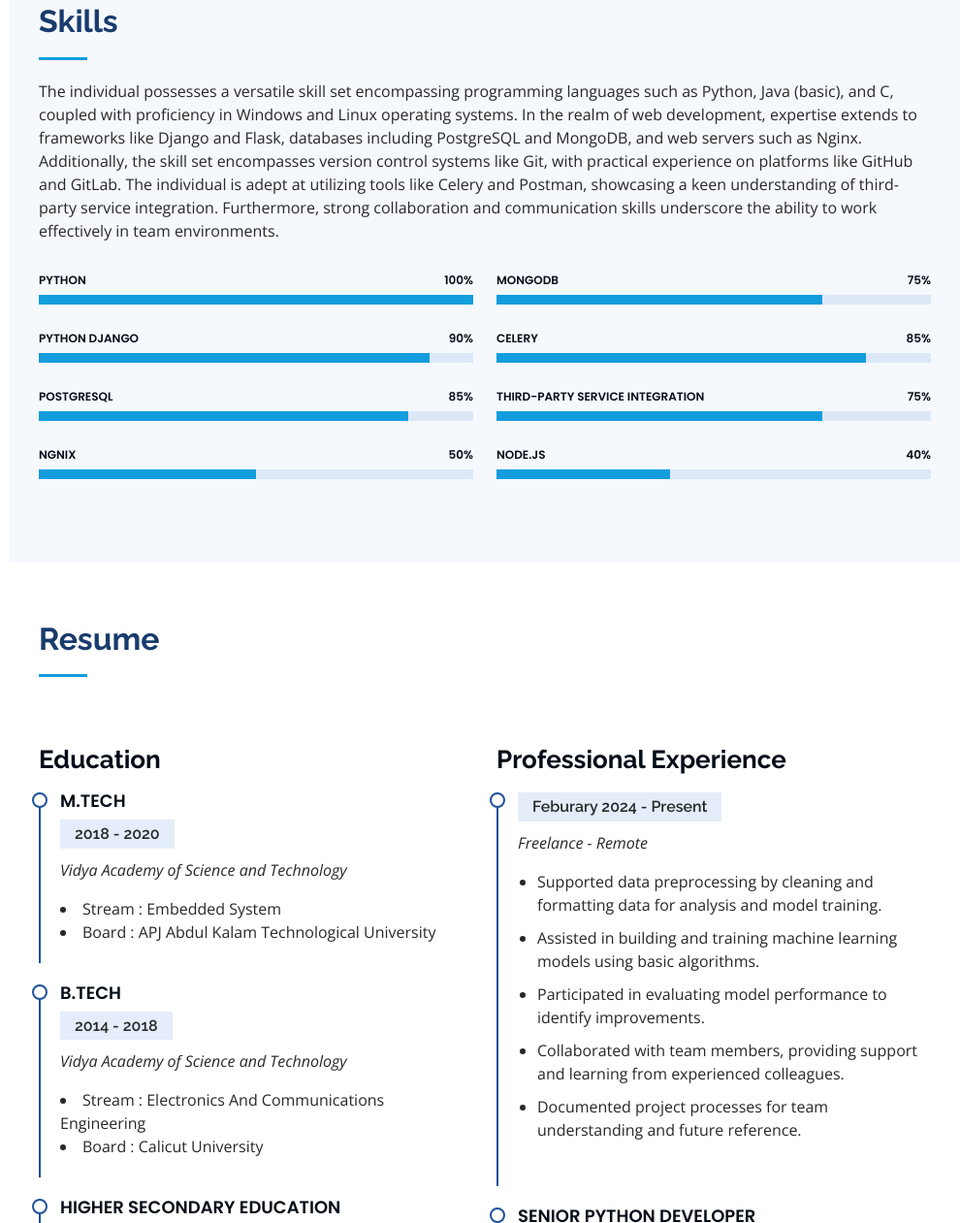
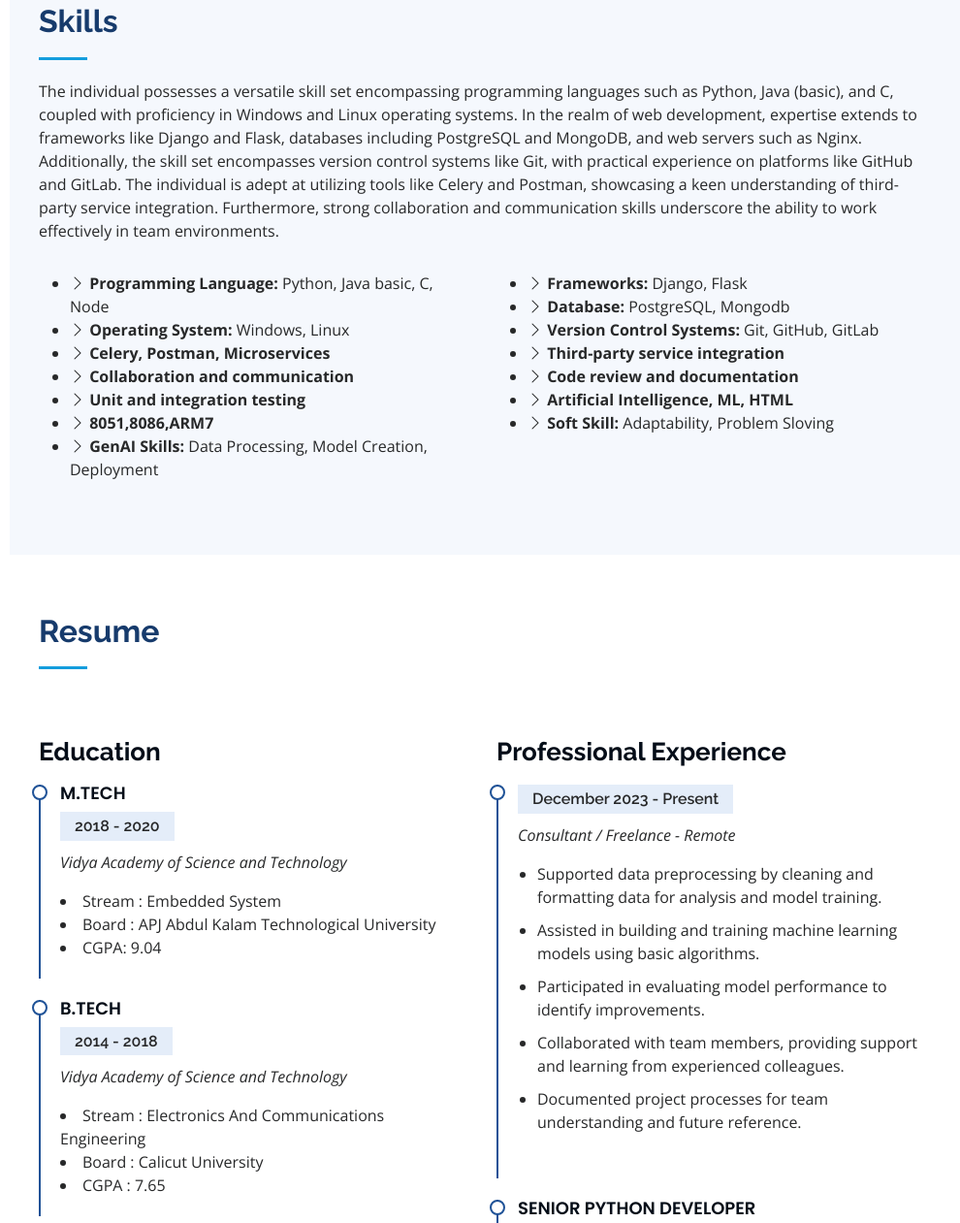
Before and after one commit to shilpacvenugopal/github.io, a plain HTML site: page index.html in a window 1280 px wide. Shown: the part 1641-2902 px from the top of the page at 97% size, without its empty margins (290-1280 px from the left). Drawn offline with nearby package versions, Linux system fonts and the light colour scheme.

Commit message:
updates till july7th 2024

```diff
--- a/index.html
+++ b/index.html
@@ -75,7 +75,7 @@
   <section id="hero" class="d-flex flex-column justify-content-center align-items-center">
     <div class="hero-container" data-aos="fade-in">
       <h1>Shilpa C Venugopal</h1>
-      <p>I'm <span class="typed" data-typed-items=" Software Developer Python, Software Developer Node"></span></p>
+      <p>I'm <span class="typed" data-typed-items=" Software Developer Python, Software Developer Node,Software Developer GenAI"></span></p>
     </div>
   </section><!-- End Hero -->
 
@@ -118,7 +118,6 @@
               </div>
               <div class="col-lg-6">
                 <ul>
-                  <li><i class="bi bi-chevron-right"></i> <strong>Age:</strong> <span>26</span></li>
                   <li><i class="bi bi-chevron-right"></i> <strong>Degree:</strong> <span> M.Tech</span></li>
                   <li><i class="bi bi-chevron-right"></i> <strong>Email:</strong>
                     <span>shilpacvenugopal1997@gmail.com</span>
@@ -146,19 +145,47 @@
              a keen understanding of third-party service integration.
             Furthermore, strong collaboration and communication skills underscore the ability to work effectively in team environments.</p>
         </div>
+        <div class="row">
+          <div class="col-lg-6">
+            <ul>
+              <li><i class="bi bi-chevron-right"></i> <strong>Programming Language: </strong> <span>Python, Java basic, C, Node</span></li>
+              <li><i class="bi bi-chevron-right"></i> <strong>Operating System: </strong> <span>Windows, Linux</span></li>
+              <li><i class="bi bi-chevron-right"></i> <strong>Celery, Postman, Microservices</strong> </li>
+              <li><i class="bi bi-chevron-right"></i> <strong>Collaboration and communication</strong></li>
+              <li><i class="bi bi-chevron-right"></i> <strong>Unit and integration testing</strong></li>
+              <li><i class="bi bi-chevron-right"></i> <strong>8051,8086,ARM7</strong> </li>
+              <li><i class="bi bi-chevron-right"></i> <strong>GenAI Skills:</strong> <span> Data Processing, Model Creation, Deployment</span></li>
 
-        <div class="row skills-content">
+            </ul>
+          </div>
+          <div class="col-lg-6">
+            <ul>
+              <li><i class="bi bi-chevron-right"></i> <strong>Frameworks:</strong> <span>Django, Flask</span></li>
+              <li><i class="bi bi-chevron-right"></i> <strong>Database:</strong> <span> PostgreSQL, Mongodb</span></li>
+              <li><i class="bi bi-chevron-right"></i> <strong>Version Control Systems:</strong>
+                <span>Git, GitHub, GitLab</span>
+              <li><i class="bi bi-chevron-right"></i> <strong>Third-party service integration</strong> </li>
+              <li><i class="bi bi-chevron-right"></i> <strong>Code review and documentation</strong></li>
+              <li><i class="bi bi-chevron-right"></i> <strong>Artificial Intelligence, ML, HTML</strong> </li>
+              <li><i class="bi bi-chevron-right"></i> <strong>Soft Skill:</strong> <span> Adaptability, Problem
+                Sloving</span></li>
+
+              </li>
+            </ul>
+          </div>
+        </div>
+
+        <!-- <div class="row skills-content">
 
           <div class="col-lg-6" data-aos="fade-up">
 
             <div class="progress">
-              <span class="skill">Python  <i class="val">100%</i></span>
+              <span class="skill">Python <i class="val">100%</i></span>
               <div class="progress-bar-wrap">
                 <div class="progress-bar" role="progressbar" aria-valuenow="100" aria-valuemin="0" aria-valuemax="100">
                 </div>
               </div>
             </div>
-
             <div class="progress">
               <span class="skill">Python Django <i class="val">90%</i></span>
               <div class="progress-bar-wrap">
@@ -220,7 +247,7 @@
 
           </div>
 
-        </div>
+        </div> -->
 
       </div>
     </section><!-- End Skills Section -->
@@ -243,6 +270,7 @@
               <p><em>Vidya Academy of Science and Technology</em></p>
               <li>Stream : Embedded System</li>
               <li>Board : APJ Abdul Kalam Technological University</li>
+              <li>CGPA: 9.04</li>
             </div>
             <br>
             <div class="resume-item">
@@ -251,6 +279,8 @@
               <p><em>Vidya Academy of Science and Technology</em></p>
               <li>Stream : Electronics And Communications Engineering</li>
               <li>Board : Calicut University</li>
+              <li>CGPA : 7.65</li>
+
             </div>
             <br>
             <div class="resume-item">
@@ -272,8 +302,8 @@
 
             <div class="resume-item">
               <h4></h4>
-              <h5>Feburary 2024 - Present</h5>
-              <p><em>Freelance - Remote</em></p>
+              <h5>December 2023 - Present</h5>
+              <p><em>Consultant / Freelance - Remote</em></p>
               <ul>
                 <li>Supported data preprocessing by cleaning and formatting data for analysis and model training.</li>
                 <li>Assisted in building and training machine learning models using basic algorithms.</li>
@@ -322,6 +352,10 @@
         <div class="col-lg-12" data-aos="fade-up" data-aos-delay="100">
           <div class="achievements-item">
               <ul>
+                <li>
+                  <strong>AutoClaim.ai</strong><br>
+                  <i class="bi bi-chevron-right"></i><span>December 2023 - Present</span>
+                </li>
                   <li>
                       <strong>Vidhyadhan</strong><br>
                       <i class="bi bi-chevron-right"></i><span>June 2021 - December 2023</span>
```
